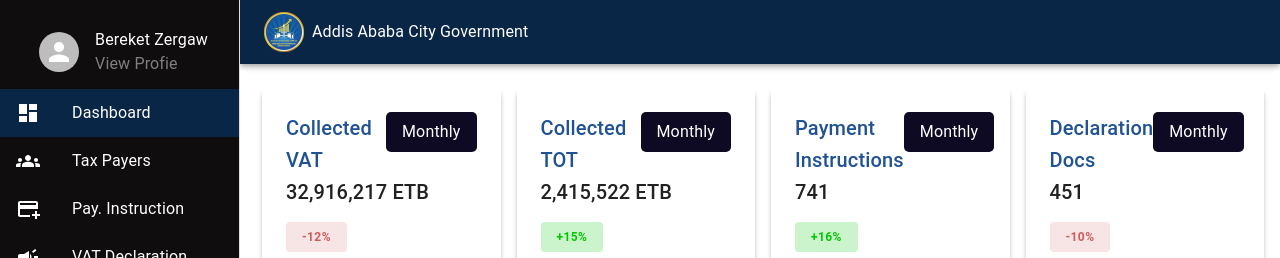
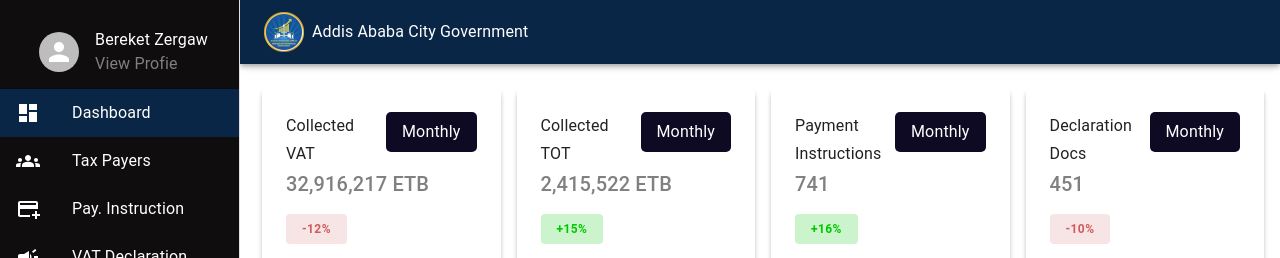
Before and after one commit to Ethiobek/reactapp, a React (Create React App) app: page /dashboard in a window 1280 px wide. Shown: the top 258 px of the page. Built offline with nearby package versions, Linux system fonts and the light colour scheme.

Commit message:
typography change

```diff
--- a/src/components/Cards.js
+++ b/src/components/Cards.js
@@ -25,9 +25,7 @@ const SummaryCard = (props) => {
           justifyContent: "space-between",
         }}
       >
-        <Typography variant="h6" color="#205295">
-          {props.title}
-        </Typography>
+        <Typography variant="subtitle1">{props.title}</Typography>
         <Box
           sx={{
             bgcolor: "#0E0A23",
@@ -42,7 +40,9 @@ const SummaryCard = (props) => {
         </Box>
       </Box>
       <Box>
-        <Typography variant={"h6"}>{props.amount} </Typography>
+        <Typography variant={"h6"} color="gray">
+          {props.amount}{" "}
+        </Typography>
       </Box>
       <Box sx={{ mt: 2 }}>
         <Typography
```
